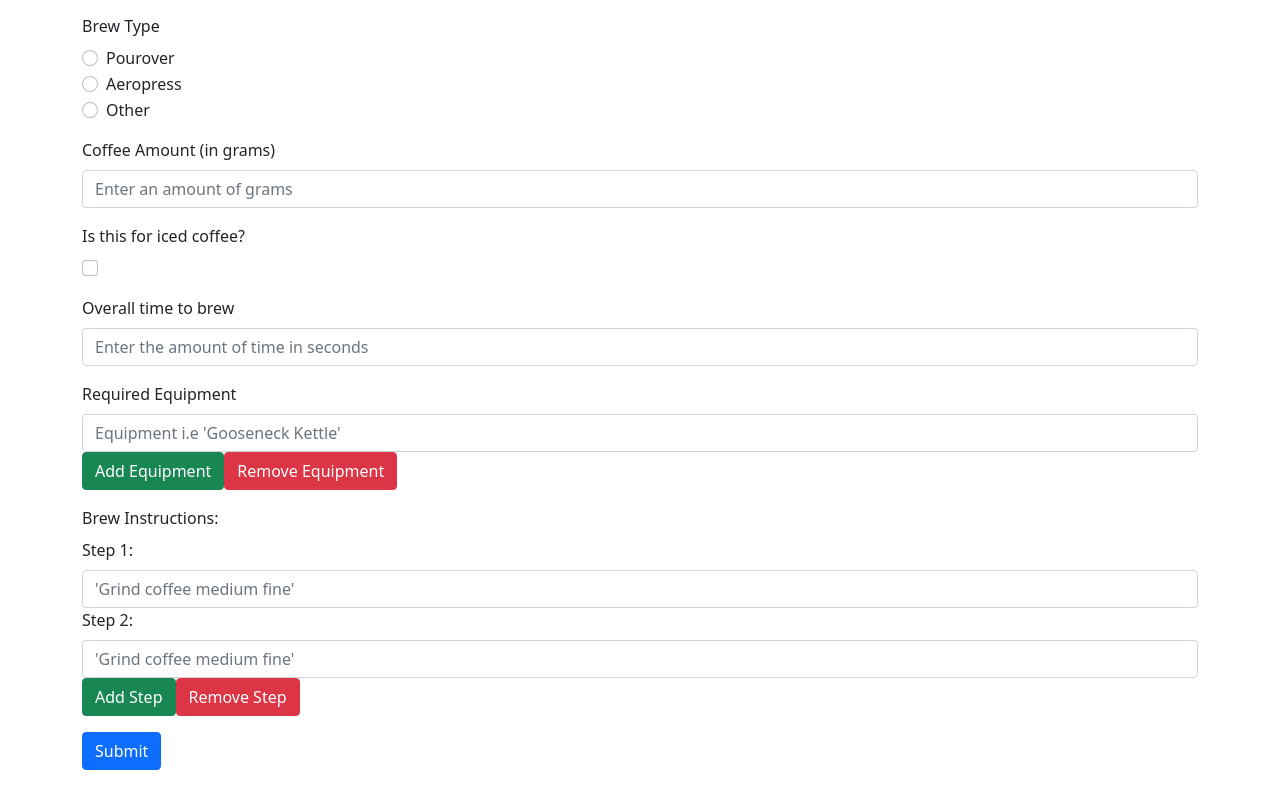
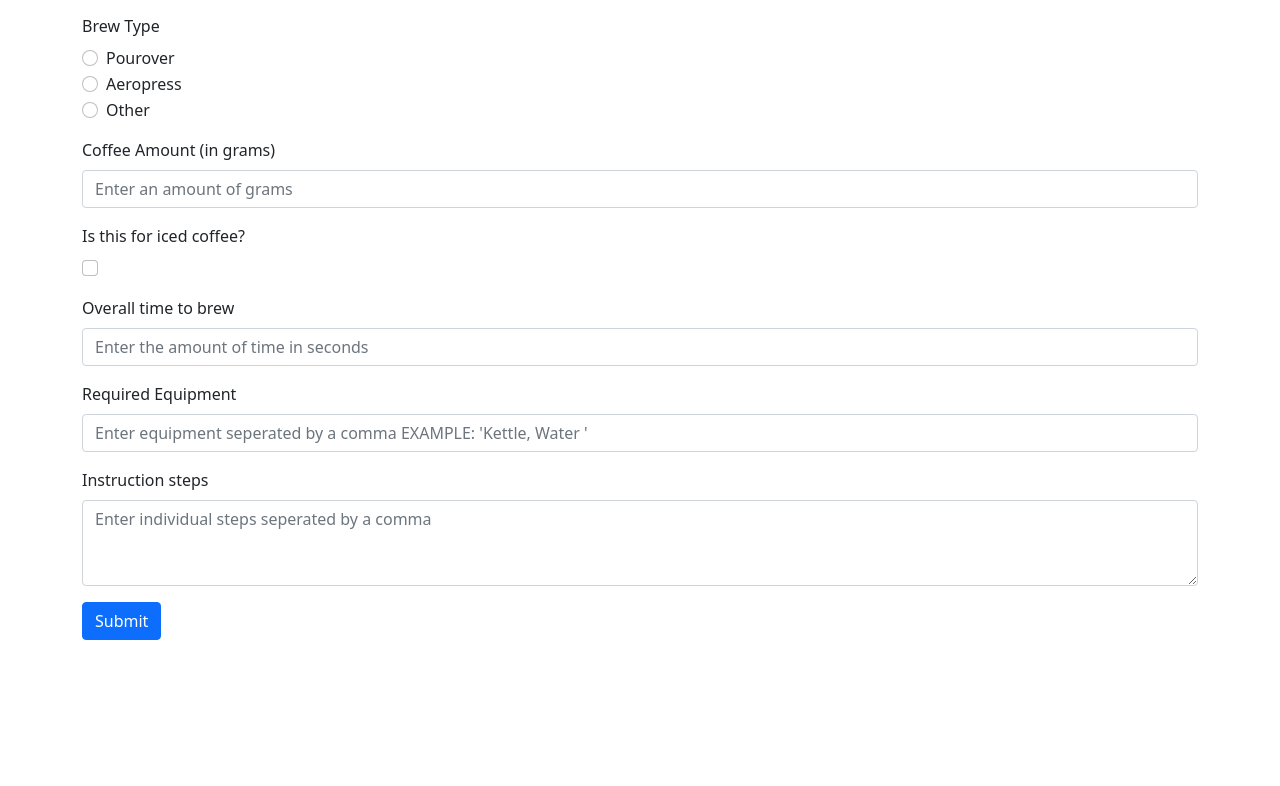
Before and after one commit to harrisongerst/brewSchool-frontend, a React (Create React App) app: page /create in a window 1280 px wide. Shown: the part 310-1096 px from the top of the page. After the commit the page ends 966 px from the top, so only its background shows below. Built offline with nearby package versions, Linux system fonts and the light colour scheme.

Commit message:
begin create form refactor to static form

```diff
--- a/src/pages/Create.js
+++ b/src/pages/Create.js
@@ -7,49 +7,22 @@ import React from 'react'
 
 export default function Create(props) {
 
-  const [equipmentInputs, setEquipmentInputs] = useState([1]);
-  const [stepInputs, setStepInputs] = useState([1,2]);
+
   const [newForm, setNewForm] = useState({
     title: "",
     description: "",
-    date: "",
     brewType: "",
     coffeeAmount: "",
     iced: "",
     brewTimeSeconds: "",
-    requiredEquipment: [],
-    instructions: [],
+    requiredEquipment: "",
+    instructions: "",
   });
 
-  function addEquipmentInput(e) {
-    e.preventDefault();
-    equipmentInputs.length < 5
-    ? setEquipmentInputs([...equipmentInputs, equipmentInputs[equipmentInputs.length-1]+1])
-    : setEquipmentInputs([...equipmentInputs])
-
+  const handleChange = (e) => {
+    setNewForm({...newForm, [e.target.name] : e.target.value})
   }
 
-  function removeEquipmentInput(e) {
-    e.preventDefault();
-    equipmentInputs.length > 1
-    ? setEquipmentInputs(equipmentInputs.slice(0, equipmentInputs.length -1))
-    : setEquipmentInputs([...equipmentInputs])
-
-  }
-
-  function addStepInput(e) {
-    e.preventDefault();
-    stepInputs.length < 10
-    ? setStepInputs([...stepInputs, stepInputs[stepInputs.length-1]+1])
-    : setStepInputs([...stepInputs])
-  }
-
-  function removeStepInput(e) {
-    e.preventDefault();
-    stepInputs.length > 2
-    ? setStepInputs(stepInputs.slice(0, stepInputs.length -1))
-    : setStepInputs([...stepInputs])
-  }
 
   return (
     <div>
@@ -59,54 +32,46 @@ export default function Create(props) {
       <Form>
         <Form.Group className="mb-3">
           <Form.Label>Title</Form.Label>
-          <Form.Control type="text" placeholder="Title" />
+          <Form.Control type="text" name="title" value={newForm.title} onChange={handleChange} placeholder="Title" />
         </Form.Group>
 
         <Form.Group className="mb-3" >
           <Form.Label>Description</Form.Label>
-          <Form.Control type="textarea" as="textarea" rows={2} placeholder="Enter a short description of your brew technique" />
+          <Form.Control type="textarea" as="textarea" name="description" rows={2} value={newForm.description} onChange={handleChange} placeholder="Enter a short description of your brew technique" />
         </Form.Group>
 
         <Form.Group className="mb-3">
           <Form.Label>Brew Type</Form.Label>
-          <Form.Check type="radio" label="Pourover" />
-          <Form.Check type="radio" label="Aeropress" />
-          <Form.Check type="radio" label="Other" />
+          <Form.Check type="radio" name="brewType" label="Pourover" />
+          <Form.Check type="radio" name="brewType" label="Aeropress" />
+          <Form.Check type="radio" name="brewType" label="Other" />
         </Form.Group>
 
         <Form.Group className="mb-3">
           <Form.Label>Coffee Amount (in grams)</Form.Label>
-          <Form.Control type="number" placeholder="Enter an amount of grams" />
+          <Form.Control type="number" name="coffeeAmount" value={newForm.coffeeAmount} onChange={handleChange} placeholder="Enter an amount of grams" />
         </Form.Group>
 
         <Form.Group className="mb-3">
           <Form.Label>Is this for iced coffee?</Form.Label>
-          <Form.Check type="checkbox" label="" />
+          <Form.Check type="checkbox" name="iced" label="" />
         </Form.Group>
 
         <Form.Group className="mb-3">
           <Form.Label>Overall time to brew</Form.Label>
-          <Form.Control type="number" placeholder="Enter the amount of time in seconds" />
+          <Form.Control type="number" name="brewTimeSeconds" value={newForm.brewTimeSeconds} onChange={handleChange} placeholder="Enter the amount of time in seconds" />
         </Form.Group>
+
         <Form.Group className="mb-3">
-        <Form.Label>Required Equipment</Form.Label>
-        {equipmentInputs.map(equipNum =>(
-          <React.Fragment key={equipNum}>
-            <Form.Control type="text" placeholder="Equipment i.e 'Gooseneck Kettle'" />
-          </React.Fragment>
-        ))}
-        <Button variant="success" onClick={(e) => addEquipmentInput(e)} >Add Equipment</Button><Button onClick={(e) => removeEquipmentInput(e)} variant="danger">Remove Equipment</Button>
+          <Form.Label>Required Equipment</Form.Label>
+          <Form.Control type="text" name="brewTimeSeconds" value={newForm.requiredEquipment} onChange={handleChange} placeholder="Enter equipment seperated by a comma EXAMPLE: 'Kettle, Water '" />
         </Form.Group>
-        <Form.Label>Brew Instructions:</Form.Label>
-        <Form.Group className="mb-3">
-        {stepInputs.map(stepNum =>(
-          <React.Fragment key={stepNum}>
-            <Form.Label>Step {stepNum}:</Form.Label>
-            <Form.Control type="text" placeholder="'Grind coffee medium fine'" />
-          </React.Fragment>
-        ))}
-        <Button variant="success" onClick={(e) => addStepInput(e)} >Add Step</Button><Button onClick={(e) => removeStepInput(e)} variant="danger">Remove Step</Button>
+
+        <Form.Group className="mb-3" >
+          <Form.Label>Instruction steps</Form.Label>
+          <Form.Control type="textarea" as="textarea" name="description" rows={3} value={newForm.instructions} onChange={handleChange} placeholder="Enter individual steps seperated by a comma" />
         </Form.Group>
+
         <Button variant="primary" type="submit">
           Submit
         </Button>
```
Also changed, not shown: src/components/FilterForm.js (added).
